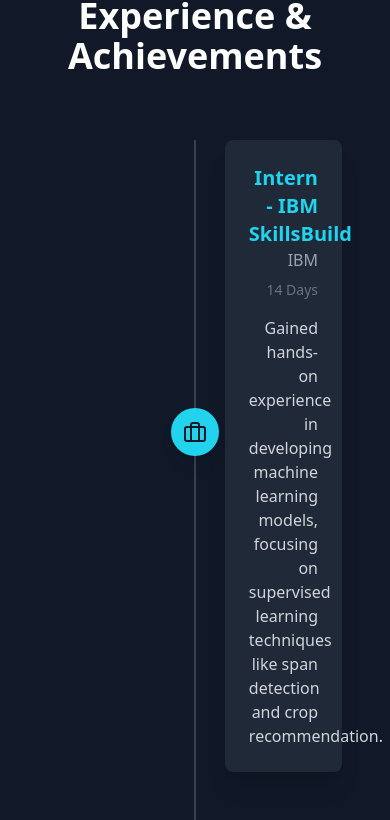
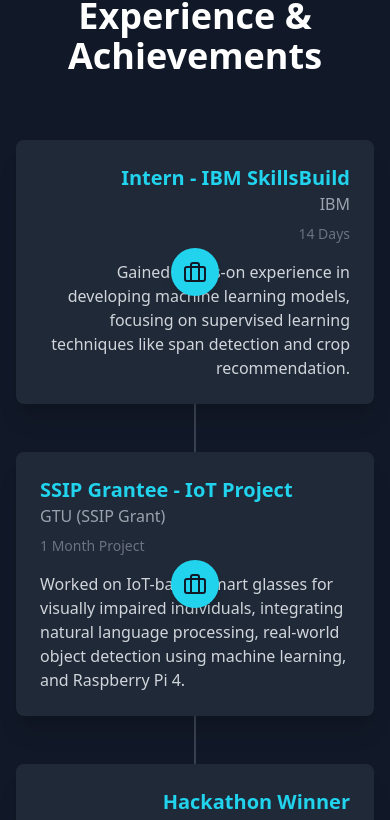
Before and after one commit to RanaDarpan/Portfolio, a React (Vite) app: page / in a window 390 px wide. Shown: the part 3188-4008 px from the top of the page. Built offline with nearby package versions, Linux system fonts and the light colour scheme.

Commit message:
Update 5

```diff
--- a/src/components/Experience.tsx
+++ b/src/components/Experience.tsx
@@ -85,6 +85,7 @@ const Experience = () => {
         </motion.h2>
 
         <div ref={refExp} className="relative">
+          {/* Vertical line */}
           <div className="absolute left-1/2 transform -translate-x-px h-full w-0.5 bg-gray-700" />
 
           {experiences.map((exp, index) => (
@@ -93,13 +94,13 @@ const Experience = () => {
               initial={{ opacity: 0, x: index % 2 === 0 ? -50 : 50 }}
               animate={inViewExp ? { opacity: 1, x: 0 } : {}}
               transition={{ delay: index * 0.3, type: "spring", stiffness: 50 }}
-              className={`relative flex items-center mb-12 ${
-                index % 2 === 0 ? 'justify-end' : ''
+              className={`relative flex sm:flex-col lg:flex-row items-center mb-12 ${
+                index % 2 === 0 ? 'lg:justify-end' : ''
               }`}
             >
               <div
-                className={`w-5/12 ${
-                  index % 2 === 0 ? 'text-right pr-8' : 'pl-8'
+                className={`w-full sm:w-11/12 lg:w-5/12 ${
+                  index % 2 === 0 ? 'text-right lg:pr-8' : 'lg:pl-8'
                 }`}
               >
                 <div className="bg-gray-800 p-6 rounded-lg shadow-xl hover:shadow-cyan-400 transition-shadow duration-300">
@@ -110,7 +111,8 @@ const Experience = () => {
                 </div>
               </div>
 
-              <div className="absolute left-1/2 transform -translate-x-1/2 -translate-y-1/2">
+              {/* Icon */}
+              <div className="absolute left-1/2 transform -translate-x-1/2 sm:-top-6 lg:top-0">
                 <div className="w-12 h-12 rounded-full bg-cyan-400 flex items-center justify-center shadow-lg">
                   <Briefcase className="w-6 h-6 text-gray-900" />
                 </div>
@@ -136,13 +138,13 @@ const Experience = () => {
               initial={{ opacity: 0, x: index % 2 === 0 ? -50 : 50 }}
               animate={inViewEdu ? { opacity: 1, x: 0 } : {}}
               transition={{ delay: index * 0.3, type: "spring", stiffness: 50 }}
-              className={`relative flex items-center mb-12 ${
-                index % 2 === 0 ? 'justify-end' : ''
+              className={`relative flex sm:flex-col lg:flex-row items-center mb-12 ${
+                index % 2 === 0 ? 'lg:justify-end' : ''
               }`}
             >
               <div
-                className={`w-5/12 ${
-                  index % 2 === 0 ? 'text-right pr-8' : 'pl-8'
+                className={`w-full sm:w-11/12 lg:w-5/12 ${
+                  index % 2 === 0 ? 'text-right lg:pr-8' : 'lg:pl-8'
                 }`}
               >
                 <div className="bg-gray-800 p-6 rounded-lg shadow-xl hover:shadow-cyan-400 transition-shadow duration-300">
@@ -153,7 +155,7 @@ const Experience = () => {
                 </div>
               </div>
 
-              <div className="absolute left-1/2 transform -translate-x-1/2 -translate-y-1/2">
+              <div className="absolute left-1/2 transform -translate-x-1/2 sm:-top-6 lg:top-0">
                 <div className="w-12 h-12 rounded-full bg-cyan-400 flex items-center justify-center shadow-lg">
                   <Briefcase className="w-6 h-6 text-gray-900" />
                 </div>
```
